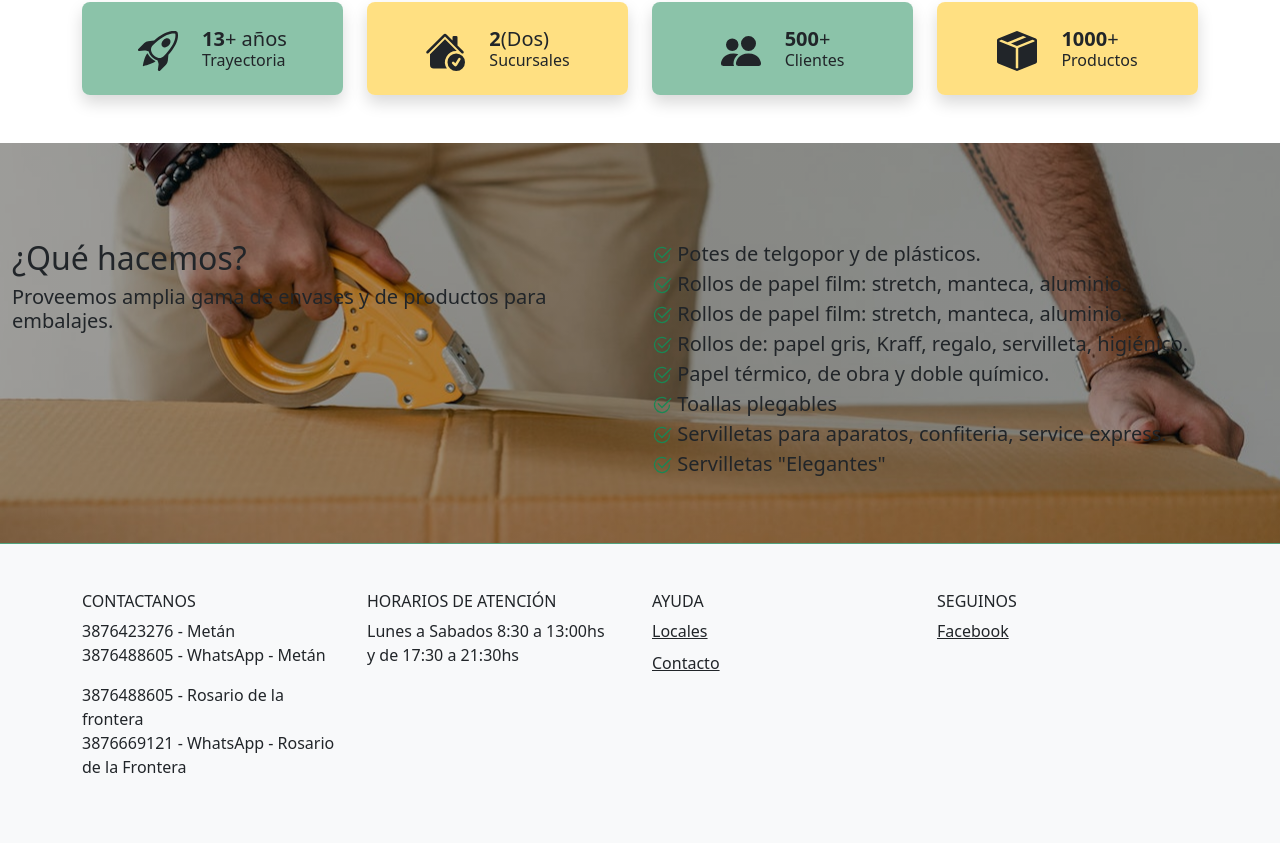
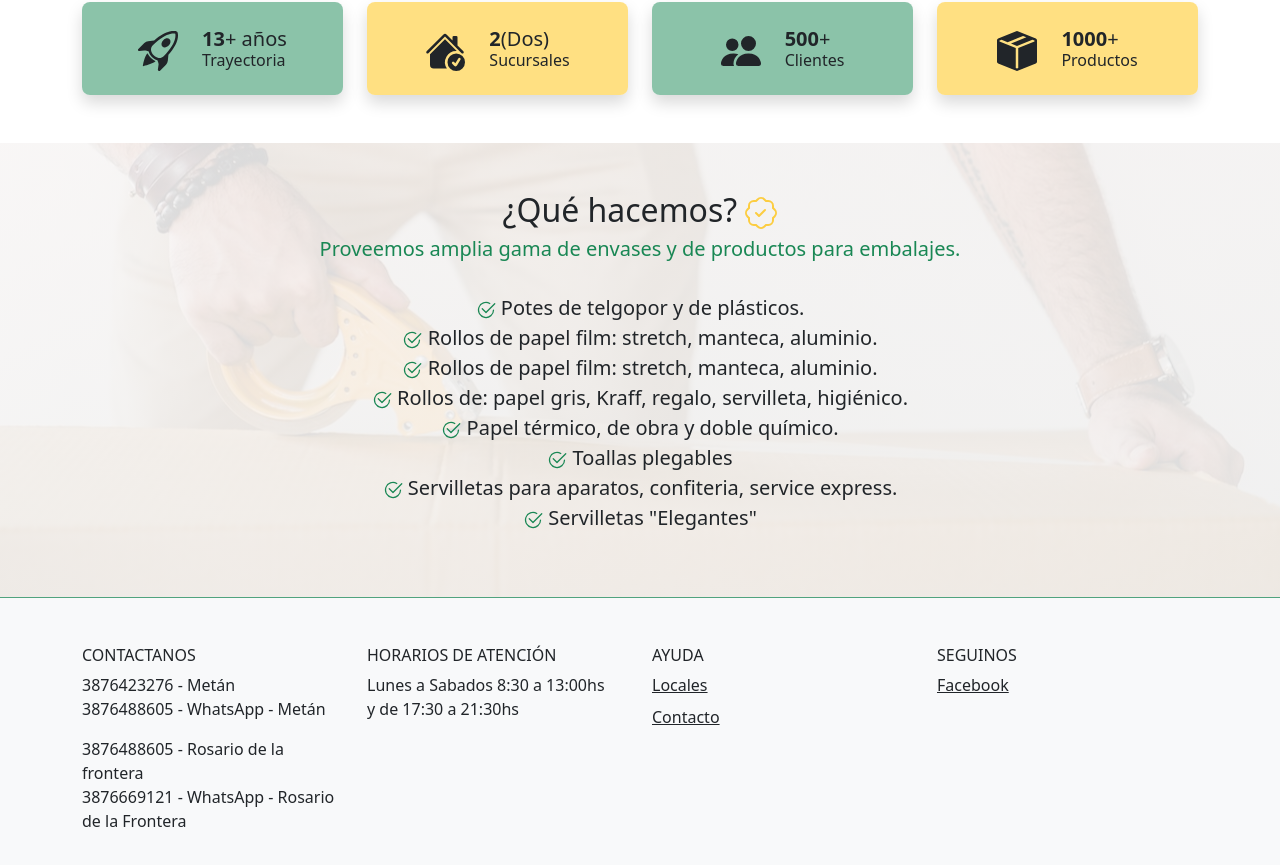
Before and after one commit to ezequielmonachesi/mbEnvasesReact, a React (Vite) app: page / in a window 1280 px wide. Shown: the part 1180-2045 px from the top of the page. Before the commit the page ends 2023 px from the top, so only its background shows below. Built offline with nearby package versions, Linux system fonts and the light colour scheme.

Commit message:
se agrega estilo a seccion que hacemos

```diff
--- a/src/App.css
+++ b/src/App.css
@@ -25,8 +25,8 @@
 .bannerDos{
   background-image: linear-gradient(
     0deg,
-    rgba(0, 0, 0, 0.3),
-    rgba(0, 0, 0, 0.3)
+    rgba(245, 245, 245, 0.904),
+    rgba(252, 250, 250, 0.87)
     ),
     url(../src/assets/masProductos.jpg);
   background-position: center;
--- a/src/components/views/Inicio.jsx
+++ b/src/components/views/Inicio.jsx
@@ -4,6 +4,7 @@ import {
   BoxSeamFill,
   Check2Circle,
   HouseCheckFill,
+  PatchCheck,
   PeopleFill,
   RocketTakeoff,
 } from "react-bootstrap-icons";
@@ -103,14 +104,14 @@ const Inicio = () => {
       </Container>
       {/* ¿Que hacemos? */}
       <Container fluid className="bannerDos mt-5 py-5">
-        <Row className="mt-5 ">
-          <Col>
-            <h2>¿Qué hacemos?</h2>
-            <h5>
+        <Row className="gy-4">
+          <Col sm={12} className="text-center">
+            <h2>¿Qué hacemos? <PatchCheck className="text-warning opacity-75"></PatchCheck></h2>
+            <h5 className="text-success">
               Proveemos amplia gama de envases y de productos para embalajes.
             </h5>
           </Col>
-          <Col>
+          <Col sm={12} className="text-center">
             <ul className="list-unstyled">
               <li className="fs-5">
                 <Check2Circle className="text-success"></Check2Circle> Potes de
```
